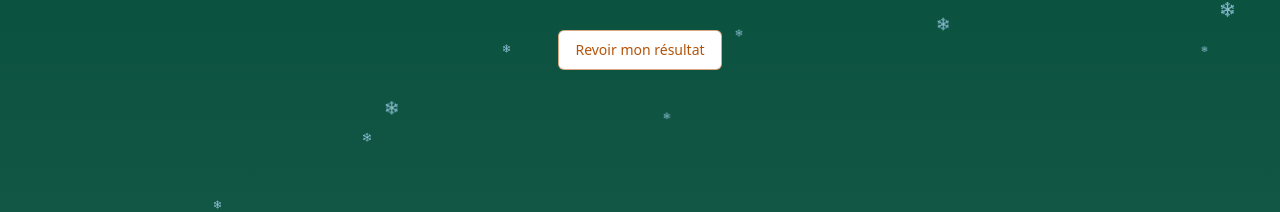
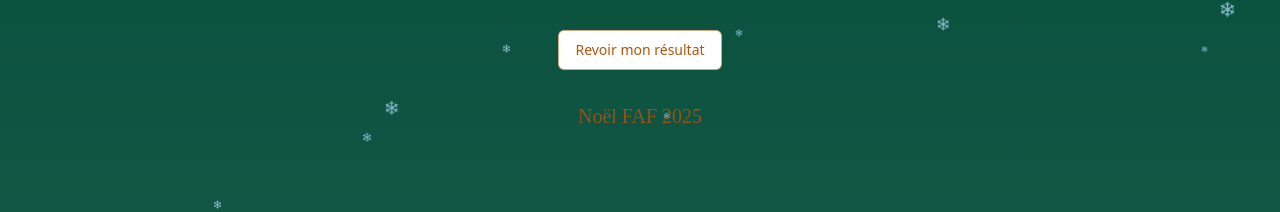
Before and after one commit to matttiii13/festive-draw-app, a React (Vite) app: page / in a window 1280 px wide. Shown: the part 178-390 px from the top of the page. Built offline with nearby package versions, Linux system fonts and the light colour scheme; no server answers; the database is empty.

Commit message:
Add footer margin and Supabase email check
Added a bottom margin with the text "Noel FAF 2025" to the relevant component. Additionally, provided guidance on how to verify the entered emails against the associated participants in Supabase.
[skip gpt_engineer]

```diff
--- a/src/pages/Index.tsx
+++ b/src/pages/Index.tsx
@@ -111,6 +111,10 @@ const Index = () => {
         )}
       </div>
 
+      <footer className="text-center py-8 text-christmas-gold/80 font-christmas text-xl relative z-10">
+        Noël FAF 2025
+      </footer>
+
       <EmailDialog
         open={dialogOpen}
         onOpenChange={setDialogOpen}
```
